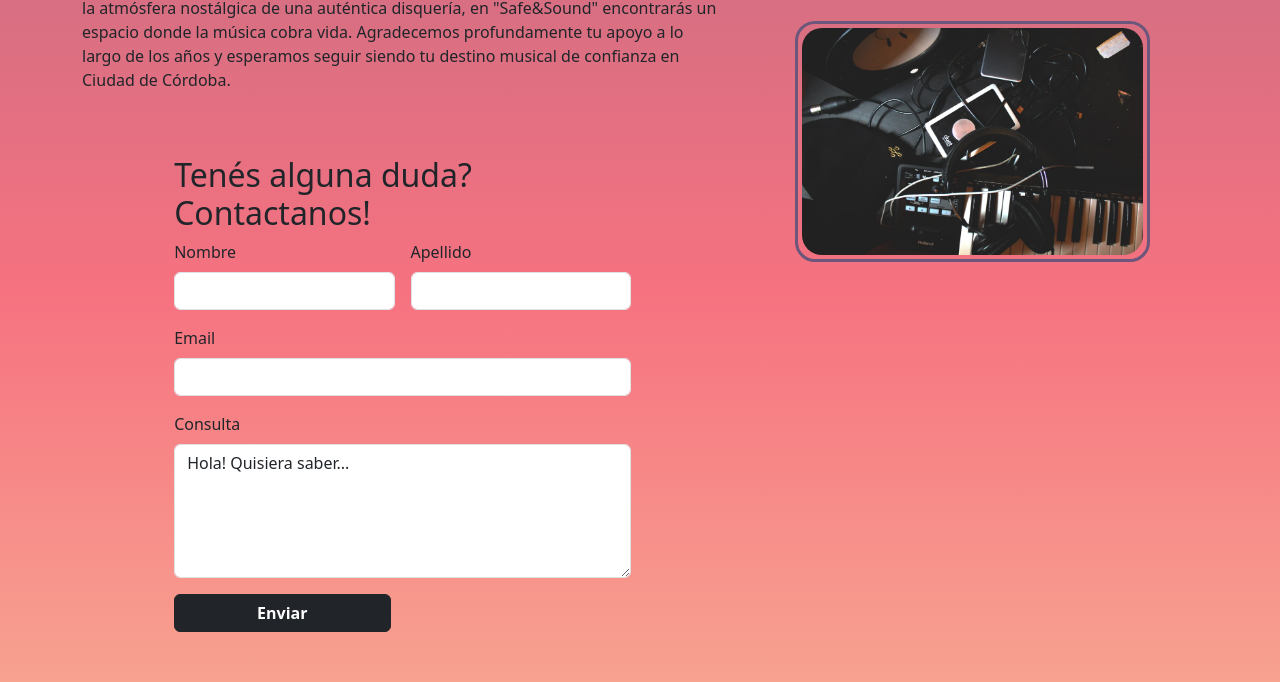
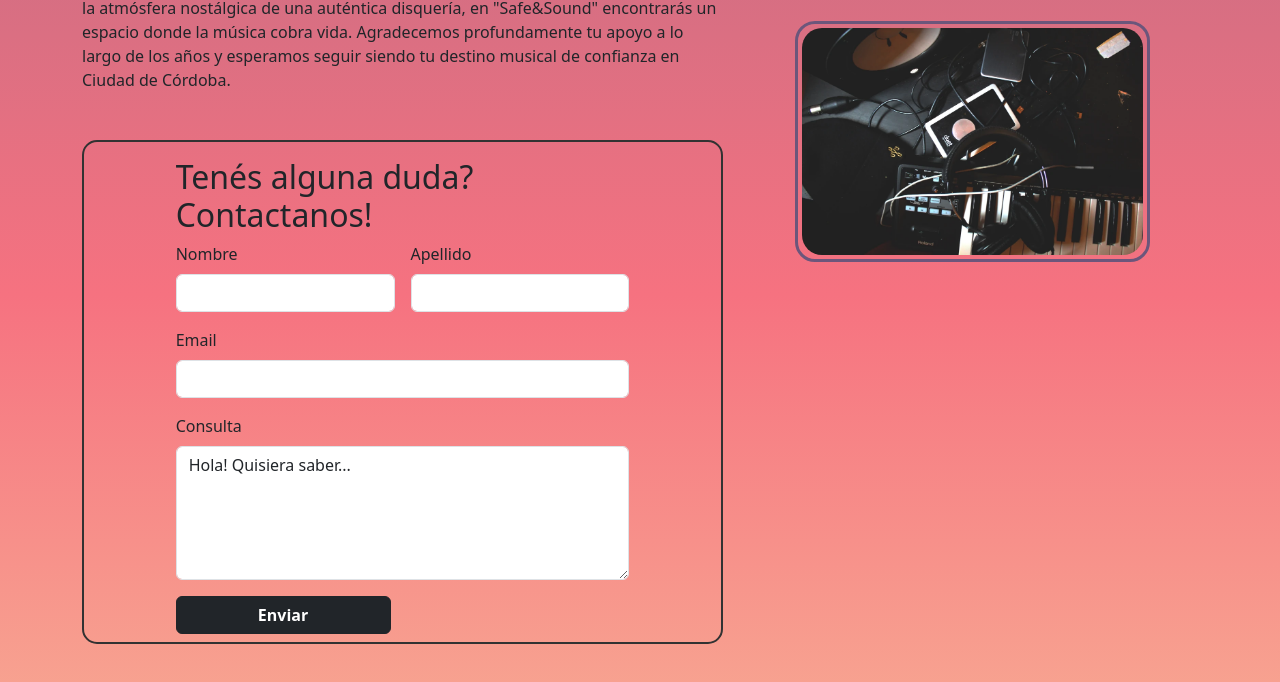
Before and after one commit to xLuucii17/integrador_prueba, a website built with Vite: page pages/nosotros.html in a window 1280 px wide. Shown: the part 740-1422 px from the top of the page. Built offline with nearby package versions, Linux system fonts and the light colour scheme.

Commit message:
Mas estilod

```diff
--- a/css/style.css
+++ b/css/style.css
@@ -72,6 +72,12 @@ body {
 .us {
     border-radius: 20px;
 }
+
+.contacto {
+    border: #323232 2px solid;
+    border-radius: 15px;
+}
+
 
 
 
```
